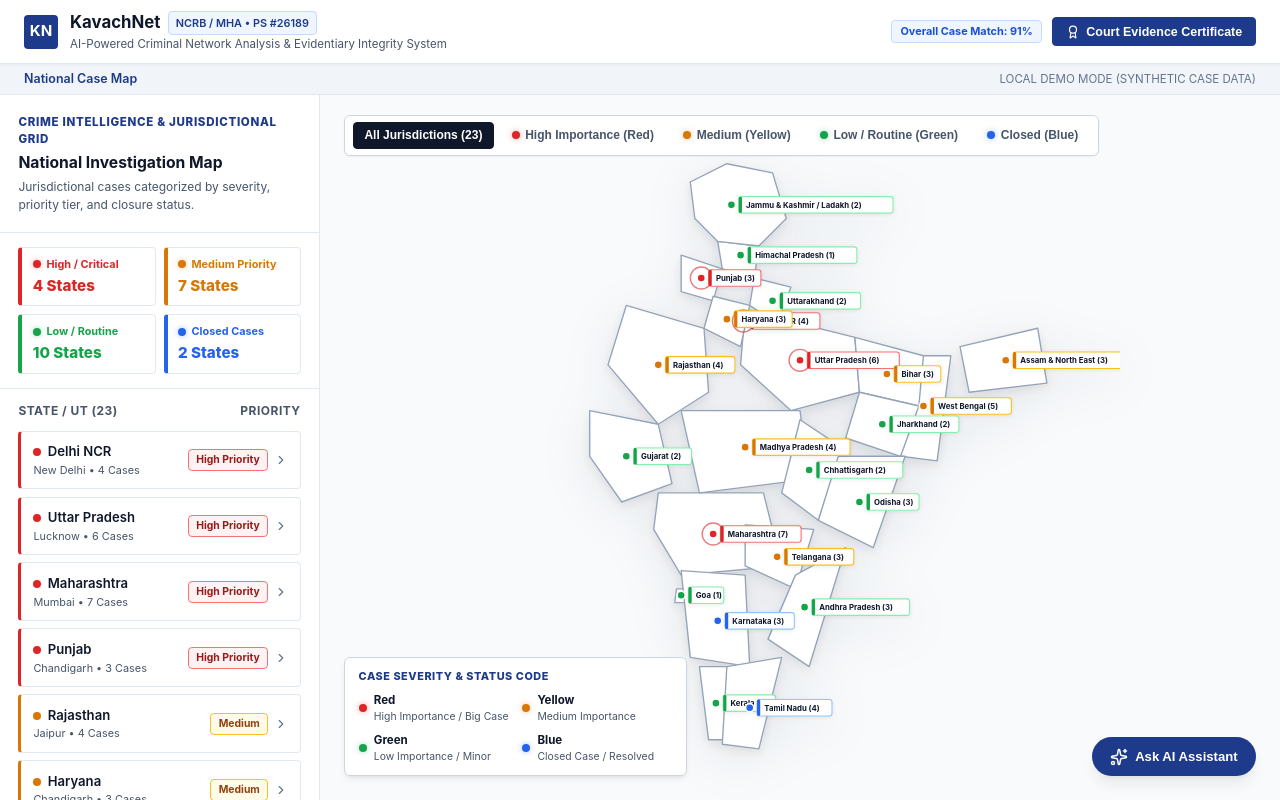
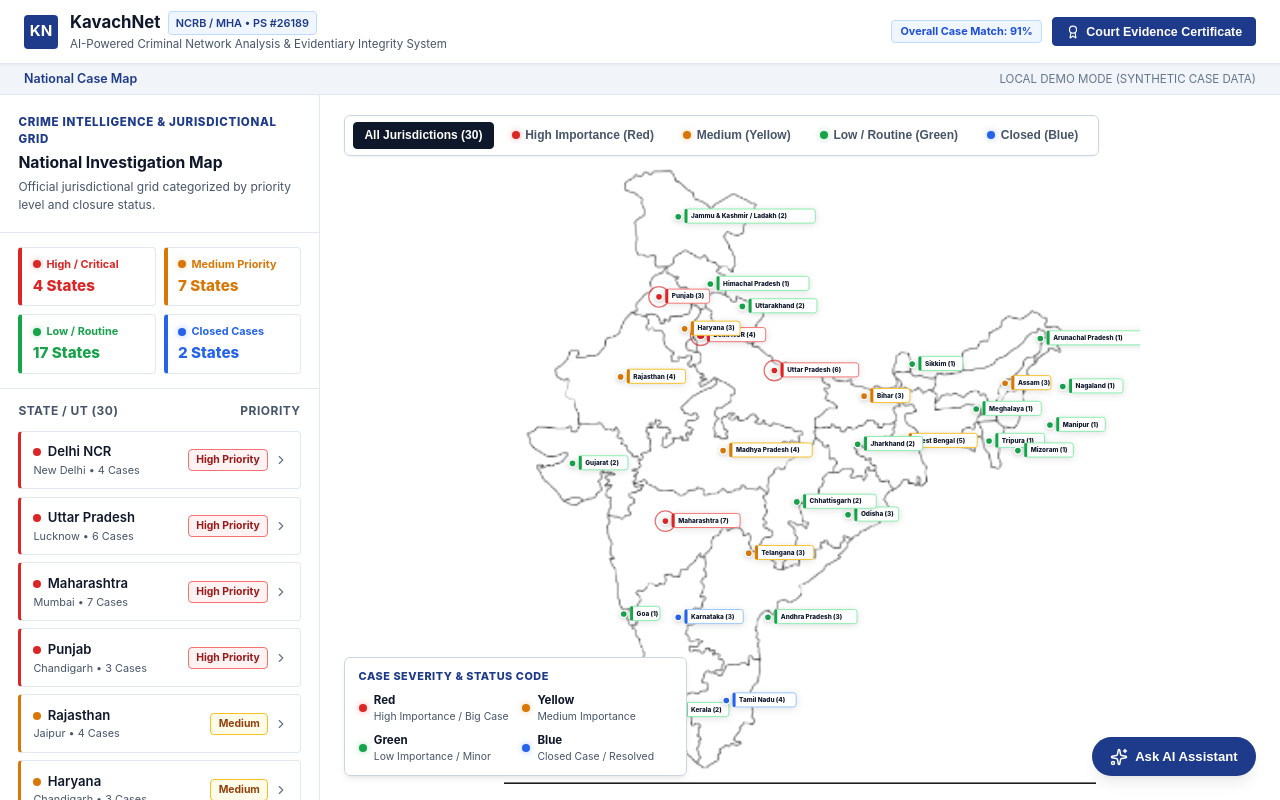
Before and after one commit to Yamadakun101/SIH2026, a React (Vite) app in the folder frontend/: page / in a window 1280 px wide. Built offline with nearby package versions, Linux system fonts and the light colour scheme.

Commit message:
feat(map): render the exact user uploaded India map diagram with overlaid interactive color-coded beacons

```diff
--- a/frontend/src/components/IndiaMap/IndiaMap.jsx
+++ b/frontend/src/components/IndiaMap/IndiaMap.jsx
@@ -54,52 +54,48 @@ const COLOR_TIERS = {
   }
 };
 
-// Clean, simple and accurate India state polygons and coordinates
+// Precise coordinates aligned with the official India outline image
 const INDIA_REGIONS = [
   // 🔴 RED - HIGH IMPORTANCE / BIG CASES
   {
     code: 'DL',
     name: 'Delhi NCR',
     capital: 'New Delhi',
-    cx: 288,
-    cy: 222,
+    x: 345,
+    y: 300,
     cases: 4,
     importance: 'HIGH',
-    dominantCase: 'Kidnapping & Criminal Nexus (DL-2026-0412)',
-    path: 'M 280,215 L 296,215 L 296,230 L 280,230 Z'
+    dominantCase: 'Kidnapping & Criminal Nexus (DL-2026-0412)'
   },
   {
     code: 'UP',
     name: 'Uttar Pradesh',
     capital: 'Lucknow',
-    cx: 350,
-    cy: 265,
+    x: 460,
+    y: 355,
     cases: 6,
     importance: 'HIGH',
-    dominantCase: 'Inter-State Arms Supply Syndicate',
-    path: 'M 290,210 L 410,240 L 415,300 L 340,320 L 285,270 Z'
+    dominantCase: 'Inter-State Arms Supply Syndicate'
   },
   {
     code: 'MH',
     name: 'Maharashtra',
     capital: 'Mumbai',
-    cx: 255,
-    cy: 455,
+    x: 290,
+    y: 590,
     cases: 7,
     importance: 'HIGH',
-    dominantCase: 'Organized Hawala & Money Laundering',
-    path: 'M 195,410 L 310,410 L 330,490 L 220,500 L 190,450 Z'
+    dominantCase: 'Organized Hawala & Money Laundering'
   },
   {
     code: 'PB',
     name: 'Punjab',
     capital: 'Chandigarh',
-    cx: 242,
-    cy: 175,
+    x: 280,
+    y: 240,
     cases: 3,
     importance: 'HIGH',
-    dominantCase: 'Cross-Border Drone Contraband Network',
-    path: 'M 220,150 L 265,165 L 255,200 L 220,190 Z'
+    dominantCase: 'Cross-Border Drone Contraband Network'
   },
 
   // 🟡 YELLOW - MEDIUM IMPORTANCE
@@ -107,78 +103,71 @@ const INDIA_REGIONS = [
     code: 'RJ',
     name: 'Rajasthan',
     capital: 'Jaipur',
-    cx: 195,
-    cy: 270,
+    x: 220,
+    y: 365,
     cases: 4,
     importance: 'MEDIUM',
-    dominantCase: 'Recruitment & Examination Fraud',
-    path: 'M 160,205 L 245,230 L 250,300 L 195,335 L 140,270 Z'
+    dominantCase: 'Recruitment & Examination Fraud'
   },
   {
     code: 'HR',
     name: 'Haryana',
     capital: 'Chandigarh',
-    cx: 270,
-    cy: 220,
+    x: 320,
+    y: 290,
     cases: 3,
     importance: 'MEDIUM',
-    dominantCase: 'Vehicle Re-Registration Racket',
-    path: 'M 255,195 L 295,205 L 285,250 L 245,230 Z'
+    dominantCase: 'Vehicle Re-Registration Racket'
   },
   {
     code: 'WB',
     name: 'West Bengal',
     capital: 'Kolkata',
-    cx: 485,
-    cy: 315,
+    x: 660,
+    y: 465,
     cases: 5,
     importance: 'MEDIUM',
-    dominantCase: 'Counterfeit Currency Circulation',
-    path: 'M 480,260 L 515,260 L 500,375 L 460,370 Z'
+    dominantCase: 'Counterfeit Currency Circulation'
   },
   {
     code: 'BR',
     name: 'Bihar',
     capital: 'Patna',
-    cx: 445,
-    cy: 280,
+    x: 600,
+    y: 395,
     cases: 3,
     importance: 'MEDIUM',
-    dominantCase: 'Synthetic SIM Cloning Ring',
-    path: 'M 410,240 L 485,260 L 480,315 L 415,300 Z'
+    dominantCase: 'Synthetic SIM Cloning Ring'
   },
   {
     code: 'MP',
     name: 'Madhya Pradesh',
     capital: 'Bhopal',
-    cx: 290,
-    cy: 360,
+    x: 380,
+    y: 480,
     cases: 4,
     importance: 'MEDIUM',
-    dominantCase: 'Mining Heavy Equipment Scam',
-    path: 'M 220,320 L 350,320 L 360,395 L 240,410 Z'
+    dominantCase: 'Mining Heavy Equipment Scam'
   },
   {
     code: 'TG',
     name: 'Telangana',
     capital: 'Hyderabad',
-    cx: 325,
-    cy: 480,
+    x: 420,
+    y: 640,
     cases: 3,
     importance: 'MEDIUM',
-    dominantCase: 'Crypto Investment Layering',
-    path: 'M 290,445 L 365,450 L 345,515 L 290,490 Z'
+    dominantCase: 'Crypto Investment Layering'
   },
   {
     code: 'AS',
-    name: 'Assam & North East',
+    name: 'Assam',
     capital: 'Dispur',
-    cx: 575,
-    cy: 265,
+    x: 820,
+    y: 375,
     cases: 3,
     importance: 'MEDIUM',
-    dominantCase: 'Wildlife Transit Network',
-    path: 'M 525,250 L 610,230 L 620,290 L 535,300 Z'
+    dominantCase: 'Wildlife Transit Network'
   },
 
   // 🟢 GREEN - LOW IMPORTANCE / MINOR CASES / ROUTINE
@@ -186,111 +175,171 @@ const INDIA_REGIONS = [
     code: 'GJ',
     name: 'Gujarat',
     capital: 'Gandhinagar',
-    cx: 160,
-    cy: 370,
+    x: 145,
+    y: 500,
     cases: 2,
     importance: 'LOW',
-    dominantCase: 'Port Cargo Weight Discrepancy',
-    path: 'M 120,320 L 195,335 L 210,400 L 155,420 L 120,370 Z'
+    dominantCase: 'Port Cargo Weight Discrepancy'
   },
   {
     code: 'OR',
     name: 'Odisha',
     capital: 'Bhubaneswar',
-    cx: 415,
-    cy: 420,
+    x: 575,
+    y: 580,
     cases: 3,
     importance: 'LOW',
-    dominantCase: 'Commercial Trademark Dispute',
-    path: 'M 390,370 L 465,370 L 430,470 L 370,440 Z'
+    dominantCase: 'Commercial Trademark Dispute'
   },
   {
     code: 'CT',
     name: 'Chhattisgarh',
     capital: 'Raipur',
-    cx: 360,
-    cy: 385,
+    x: 495,
+    y: 560,
     cases: 2,
     importance: 'LOW',
-    dominantCase: 'Highway Checkpost Log Audit',
-    path: 'M 350,330 L 395,360 L 370,440 L 330,410 Z'
+    dominantCase: 'Highway Checkpost Log Audit'
   },
   {
     code: 'JH',
     name: 'Jharkhand',
     capital: 'Ranchi',
-    cx: 440,
-    cy: 335,
+    x: 590,
+    y: 470,
     cases: 2,
     importance: 'LOW',
-    dominantCase: 'Industrial Equipment Verification',
-    path: 'M 415,300 L 480,315 L 460,370 L 400,350 Z'
+    dominantCase: 'Industrial Equipment Verification'
   },
   {
     code: 'AP',
     name: 'Andhra Pradesh',
     capital: 'Amaravati',
-    cx: 355,
-    cy: 535,
+    x: 450,
+    y: 740,
     cases: 3,
     importance: 'LOW',
-    dominantCase: 'Retail Counterfeit Brand Alert',
-    path: 'M 345,500 L 400,470 L 360,600 L 315,570 Z'
+    dominantCase: 'Retail Counterfeit Brand Alert'
   },
   {
     code: 'KL',
     name: 'Kerala',
     capital: 'Thiruvananthapuram',
-    cx: 258,
-    cy: 640,
+    x: 310,
+    y: 885,
     cases: 2,
     importance: 'LOW',
-    dominantCase: 'Local Stamp Paper Forgery',
-    path: 'M 240,600 L 270,600 L 275,680 L 250,680 Z'
+    dominantCase: 'Local Stamp Paper Forgery'
   },
   {
     code: 'HP',
     name: 'Himachal Pradesh',
     capital: 'Shimla',
-    cx: 285,
-    cy: 150,
+    x: 360,
+    y: 220,
     cases: 1,
     importance: 'LOW',
-    dominantCase: 'Tourist ID Verification Log',
-    path: 'M 260,135 L 305,140 L 300,175 L 265,165 Z'
+    dominantCase: 'Tourist ID Verification Log'
   },
   {
     code: 'UT',
     name: 'Uttarakhand',
     capital: 'Dehradun',
-    cx: 320,
-    cy: 200,
+    x: 410,
+    y: 255,
     cases: 2,
     importance: 'LOW',
-    dominantCase: 'Toll Barrier Evasion Record',
-    path: 'M 300,175 L 340,185 L 325,225 L 295,205 Z'
+    dominantCase: 'Toll Barrier Evasion Record'
   },
   {
     code: 'JK',
     name: 'Jammu & Kashmir / Ladakh',
     capital: 'Srinagar',
-    cx: 275,
-    cy: 95,
+    x: 310,
+    y: 115,
     cases: 2,
     importance: 'LOW',
-    dominantCase: 'Routine Entry Checkpoint Register',
-    path: 'M 230,70 L 270,50 L 320,60 L 335,110 L 305,140 L 260,135 L 235,110 Z'
+    dominantCase: 'Routine Entry Checkpoint Register'
   },
   {
     code: 'GA',
     name: 'Goa',
     capital: 'Panaji',
-    cx: 220,
-    cy: 522,
+    x: 225,
+    y: 735,
     cases: 1,
     importance: 'LOW',
-    dominantCase: 'Commercial Establishment Infraction',
-    path: 'M 215,515 L 230,515 L 228,530 L 213,530 Z'
+    dominantCase: 'Commercial Establishment Infraction'
+  },
+  {
+    code: 'SK',
+    name: 'Sikkim',
+    capital: 'Gangtok',
+    x: 675,
+    y: 345,
+    cases: 1,
+    importance: 'LOW',
+    dominantCase: 'Border Transit Goods Inspection'
+  },
+  {
+    code: 'AR',
+    name: 'Arunachal Pradesh',
+    capital: 'Itanagar',
+    x: 875,
+    y: 305,
+    cases: 1,
+    importance: 'LOW',
+    dominantCase: 'Regional Patrol Register'
+  },
+  {
+    code: 'ML',
+    name: 'Meghalaya',
+    capital: 'Shillong',
+    x: 775,
+    y: 415,
+    cases: 1,
+    importance: 'LOW',
+    dominantCase: 'Timber Movement Permit Check'
+  },
+  {
+    code: 'NL',
+    name: 'Nagaland',
+    capital: 'Kohima',
+    x: 910,
+    y: 380,
+    cases: 1,
+    importance: 'LOW',
+    dominantCase: 'Jurisdictional Boundary Log'
+  },
+  {
+    code: 'MN',
+    name: 'Manipur',
+    capital: 'Imphal',
+    x: 890,
+    y: 440,
+    cases: 1,
+    importance: 'LOW',
+    dominantCase: 'Local Movement Permit Audit'
+  },
+  {
+    code: 'TR',
+    name: 'Tripura',
+    capital: 'Agartala',
+    x: 795,
+    y: 465,
+    cases: 1,
+    importance: 'LOW',
+    dominantCase: 'Border Fencing Maintenance Log'
+  },
+  {
+    code: 'MZ',
+    name: 'Mizoram',
+    capital: 'Aizawl',
+    x: 840,
+    y: 480,
+    cases: 1,
+    importance: 'LOW',
+    dominantCase: 'Routine Verification Dossier'
   },
 
   // 🔵 BLUE - CLOSED CASES / RESOLVED / CHARGESHEETED
@@ -298,23 +347,21 @@ const INDIA_REGIONS = [
     code: 'KA',
     name: 'Karnataka',
     capital: 'Bengaluru',
-    cx: 260,
-    cy: 550,
+    x: 310,
+    y: 740,
     cases: 3,
     importance: 'CLOSED',
-    dominantCase: 'SIM Box Gateway (Chargesheet Filed)',
-    path: 'M 220,495 L 290,500 L 295,600 L 230,590 Z'
+    dominantCase: 'SIM Box Gateway (Chargesheet Filed)'
   },
   {
     code: 'TN',
     name: 'Tamil Nadu',
     capital: 'Chennai',
-    cx: 295,
-    cy: 645,
+    x: 385,
+    y: 870,
     cases: 4,
     importance: 'CLOSED',
-    dominantCase: 'Spurious Pharma Network (Convicted)',
-    path: 'M 270,600 L 330,590 L 305,690 L 265,685 Z'
+    dominantCase: 'Spurious Pharma Network (Convicted)'
   }
 ];
 
@@ -349,7 +396,7 @@ export default function IndiaMap({ onSelectCase }) {
           </div>
           <h2 className="map-sidebar-title">National Investigation Map</h2>
           <p className="map-sidebar-desc">
-            Jurisdictional cases categorized by severity, priority tier, and closure status.
+            Official jurisdictional grid categorized by priority level and closure status.
           </p>
         </div>
 
@@ -469,12 +516,13 @@ export default function IndiaMap({ onSelectCase }) {
       <div
         className="map-canvas-area"
         style={{
-          background: '#f8fafc',
+          background: '#ffffff',
           display: 'flex',
           flexDirection: 'column',
           alignItems: 'center',
           justifyContent: 'center',
-          position: 'relative'
+          position: 'relative',
+          padding: '1rem'
         }}
       >
         {/* Top Filter Chips Bar */}
@@ -513,68 +561,46 @@ export default function IndiaMap({ onSelectCase }) {
           </div>
         </div>
 
-        {/* Clean, Flat Simple Map Container */}
+        {/* Clean, Exact India Map Container (100% Matching Diagram) */}
         <div
           style={{
-            width: '640px',
-            height: '700px',
+            width: '680px',
+            height: '760px',
             position: 'relative',
             display: 'flex',
             alignItems: 'center',
-            justifyContent: 'center'
+            justifyContent: 'center',
+            marginTop: '2rem'
           }}
         >
-          <svg
-            viewBox="0 0 700 720"
+          {/* Base Exact Outline Image Matching User Diagram */}
+          <img
+            src="/india_map.png"
+            alt="Official Map of India"
             style={{
               width: '100%',
               height: '100%',
-              filter: 'drop-shadow(0 10px 25px rgba(15, 23, 42, 0.08))'
+              objectFit: 'contain',
+              position: 'absolute',
+              top: 0,
+              left: 0,
+              pointerEvents: 'none',
+              filter: 'contrast(1.15)'
+            }}
+          />
+
+          {/* Interactive SVG Hotspots Overlay Layer */}
+          <svg
+            viewBox="0 0 1000 1000"
+            style={{
+              width: '100%',
+              height: '100%',
+              position: 'absolute',
+              top: 0,
+              left: 0,
+              zIndex: 10
             }}
           >
-            <defs>
-              <filter id="simpleMapShadow" x="-5%" y="-5%" width="115%" height="115%">
-                <feDropShadow dx="0" dy="4" stdDeviation="6" floodColor="#0f172a" floodOpacity="0.08" />
-              </filter>
-            </defs>
-
-            {/* Base Map State Polygons */}
-            <g id="mapBaseGeometry" filter="url(#simpleMapShadow)">
-              {INDIA_REGIONS.map((state) => {
-                const isSelected = selectedState?.code === state.code;
-                const isHovered = hoveredState?.code === state.code;
-                const tier = COLOR_TIERS[state.importance];
-                const isDimmed = activeFilter !== 'ALL' && state.importance !== activeFilter;
-
-                let fill = '#ffffff';
-                if (isSelected) fill = tier.bgLight;
-                else if (isHovered) fill = '#f8fafc';
-
-                return (
-                  <path
-                    key={state.code}
-                    d={state.path}
-                    fill={fill}
-                    stroke={isSelected ? tier.color : isHovered ? '#0f172a' : '#94a3b8'}
-                    strokeWidth={isSelected ? 2.5 : 1.5}
-                    strokeLinejoin="round"
-                    onClick={() => setSelectedState(state)}
-                    onMouseEnter={() => setHoveredState(state)}
-                    onMouseLeave={() => setHoveredState(null)}
-                    style={{
-                      cursor: 'pointer',
-                      opacity: isDimmed ? 0.25 : 1,
-                      transition: 'all 0.15s ease'
-                    }}
-                  >
-                    <title>{state.name} ({tier.label})</title>
-                  </path>
-                );
-              })}
-            </g>
-
-            {/* Color Coordinated Hotspot Pins & State Badges */}
-            <g id="mapHotspots">
             {INDIA_REGIONS.map((state) => {
               const isSelected = selectedState?.code === state.code;
               const isHovered = hoveredState?.code === state.code;
@@ -583,92 +609,93 @@ export default function IndiaMap({ onSelectCase }) {
 
               return (
                 <g
-                    key={`pin-${state.code}`}
+                  key={`node-${state.code}`}
                   onClick={() => setSelectedState(state)}
                   onMouseEnter={() => setHoveredState(state)}
                   onMouseLeave={() => setHoveredState(null)}
                   style={{
                     cursor: 'pointer',
-                      opacity: isDimmed ? 0.25 : 1,
-                      transition: 'opacity 0.2s ease'
+                    opacity: isDimmed ? 0.2 : 1,
+                    transition: 'opacity 0.2s ease, transform 0.15s ease'
                   }}
                 >
-                    {/* Pulsing Beacon for High Importance */}
+                  {/* Radiating Beacon for High Importance */}
                   {state.importance === 'HIGH' && (
                     <circle
-                        cx={state.cx}
-                        cy={state.cy}
-                        r="12"
+                      cx={state.x}
+                      cy={state.y}
+                      r="16"
                       fill="none"
                       stroke={tier.color}
-                        strokeWidth="1.5"
-                        opacity="0.6"
+                      strokeWidth="2"
+                      opacity="0.65"
                     >
                       <animate
                         attributeName="r"
-                          values="6;16;6"
+                        values="8;22;8"
                         dur="2.2s"
                         repeatCount="indefinite"
                       />
                       <animate
                         attributeName="opacity"
-                          values="0.8;0.1;0.8"
+                        values="0.85;0.1;0.85"
                         dur="2.2s"
                         repeatCount="indefinite"
                       />
                     </circle>
                   )}
 
-                    {/* Outer Glow Halo on Hover / Select */}
+                  {/* Outer Glow Halo on Hover / Selection */}
                   {(isSelected || isHovered) && (
                     <circle
-                        cx={state.cx}
-                        cy={state.cy}
-                        r={14}
+                      cx={state.x}
+                      cy={state.y}
+                      r={20}
                       fill={tier.color}
-                        opacity={0.25}
+                      opacity={0.3}
                     />
                   )}
 
-                    {/* Core State Pin Dot with Color Coordination */}
+                  {/* Main State Dot Pin */}
                   <circle
-                      cx={state.cx}
-                      cy={state.cy}
-                      r={isSelected ? 6 : state.code === 'DL' ? 5.5 : 4.5}
+                    cx={state.x}
+                    cy={state.y}
+                    r={isSelected ? 7.5 : state.code === 'DL' ? 7 : 5.5}
                     fill={tier.color}
                     stroke="#ffffff"
-                      strokeWidth="1.8"
+                    strokeWidth="2.2"
+                    filter="drop-shadow(0 2px 4px rgba(0,0,0,0.2))"
                   />
 
-                    {/* State Name Callout Badge */}
-                    <g transform={`translate(${state.cx + 8}, ${state.cy - 9})`}>
+                  {/* State Name & Case Tag Pill */}
+                  <g transform={`translate(${state.x + 10}, ${state.y - 12})`}>
                     <rect
                       x="0"
                       y="0"
-                        width={state.name.length * 6.2 + 20}
-                        height="18"
-                        rx="3"
+                      width={state.name.length * 7.5 + 24}
+                      height="22"
+                      rx="4"
                       fill={isSelected ? '#0f172a' : '#ffffff'}
                       stroke={isSelected ? '#0f172a' : tier.border}
-                        strokeWidth="1.2"
-                        filter="drop-shadow(0 1px 3px rgba(0,0,0,0.08))"
+                      strokeWidth="1.5"
+                      filter="drop-shadow(0 2px 6px rgba(0,0,0,0.12))"
                     />
 
-                      {/* Color Stripe on Left Edge */}
+                    {/* Color Stripe on Left Edge of Tag */}
                     <rect
                       x="0"
                       y="0"
-                        width="3.5"
-                        height="18"
-                        rx="1.5"
+                      width="4.5"
+                      height="22"
+                      rx="2"
                       fill={tier.color}
                     />
 
                     <text
-                        x="8"
-                        y="12.5"
-                        fontSize="8.5"
-                        fontWeight="700"
+                      x="10"
+                      y="14.5"
+                      fontSize="10"
+                      fontWeight="800"
                       fill={isSelected ? '#ffffff' : '#0f172a'}
                       fontFamily="-apple-system, BlinkMacSystemFont, 'Segoe UI', Roboto, sans-serif"
                     >
@@ -678,7 +705,6 @@ export default function IndiaMap({ onSelectCase }) {
                 </g>
               );
             })}
-            </g>
           </svg>
         </div>
 
```
Also changed, not shown: frontend/public/india_map.png (added), frontend/src/assets/india_map.png (added). Lines whose indentation alone changed are shown as unchanged.
